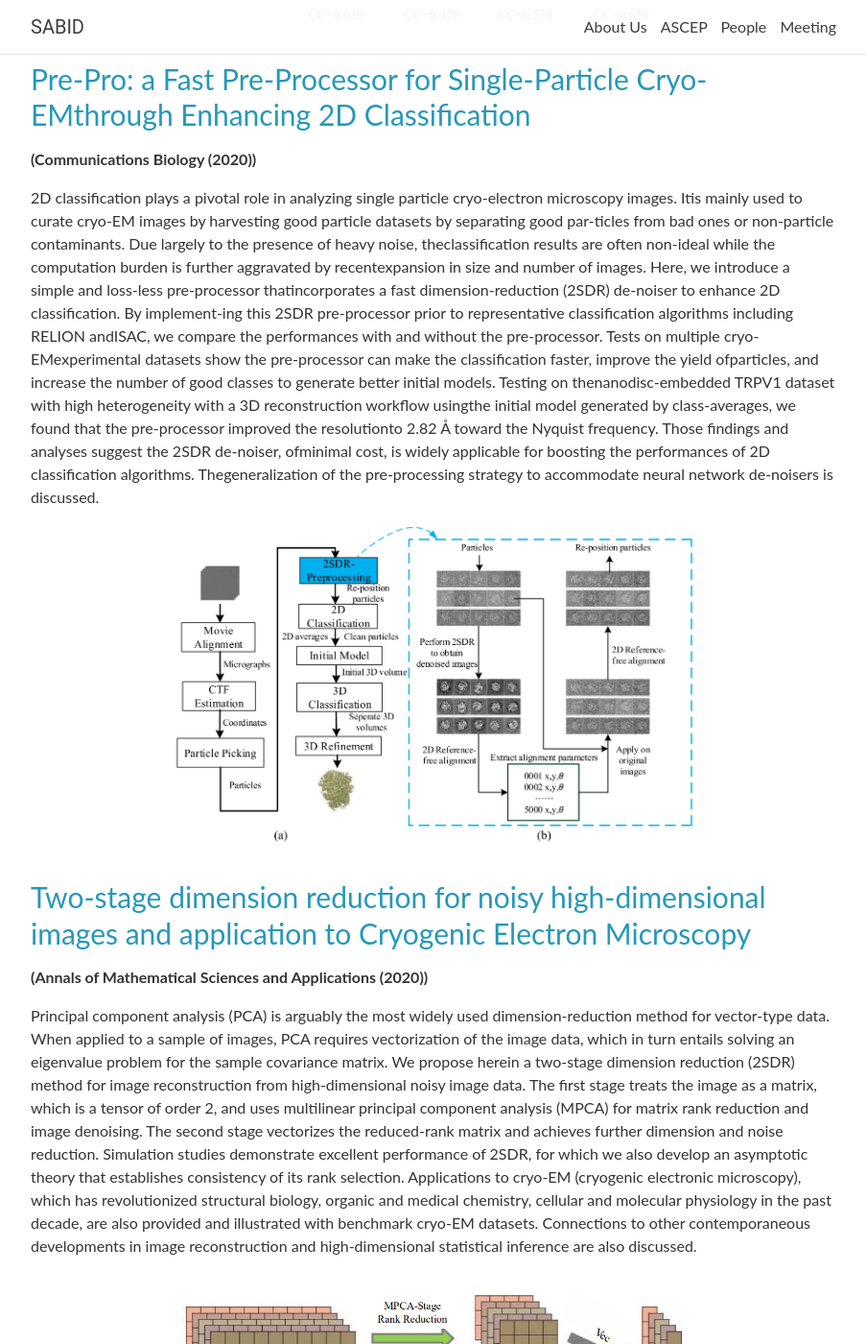
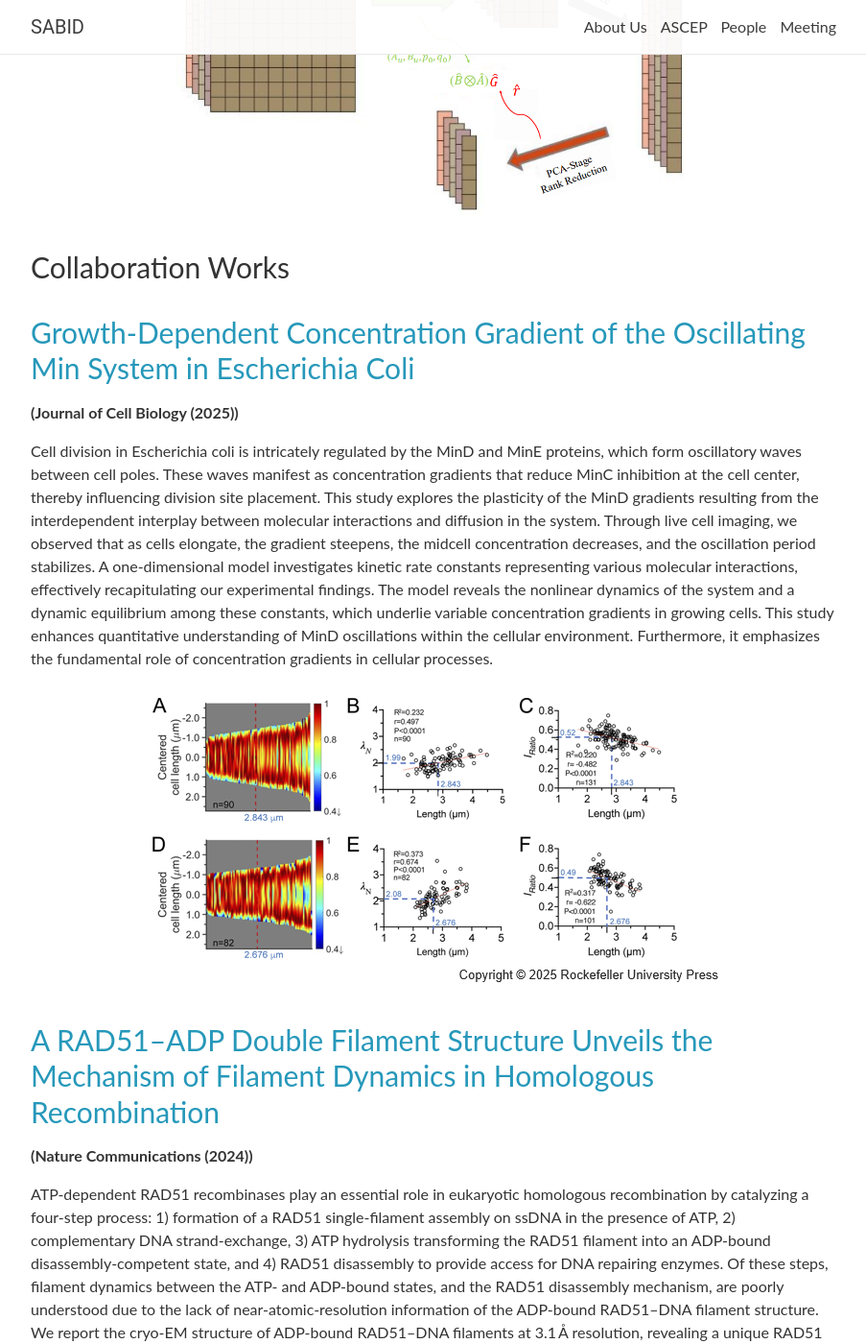
Before and after one commit to sabid-cryoem/sabid-cryoem.github.io, a Jekyll site: the page built from _pages/about.md, in a window 1280 px wide and 1400 px high, scrolled down 7789 px. Shown: the whole window at 96% size, without its empty margins (188-1091 px from the left). Built offline with Jekyll 4.4.1, drawn with Linux system fonts in a browser that asks for light colours; nearby versions of some CDN libraries; comment, search, counter and statistics services are not loaded; some of the changed text lies outside the part shown.

Commit message:
Add files via upload

```diff
--- a/_pages/about.md
+++ b/_pages/about.md
@@ -46,20 +46,6 @@
 
 
 
-<h3>
-  <a href="https://rupress.org/jcb/article/224/2/e202406107/277131/Growth-dependent-concentration-gradient-of-the">
-    Growth-Dependent Concentration Gradient of the Oscillating Min System in Escherichia Coli
-  </a>
-</h3>
-<strong> (Journal of Cell Biology (2025)) </strong>
-<p>Cell division in Escherichia coli is intricately regulated by the MinD and MinE proteins, which form oscillatory waves between cell poles. These waves manifest as concentration gradients that reduce MinC inhibition at the cell center, thereby influencing division site placement. This study explores the plasticity of the MinD gradients resulting from the interdependent interplay between molecular interactions and diffusion in the system. Through live cell imaging, we observed that as cells elongate, the gradient steepens, the midcell concentration decreases, and the oscillation period stabilizes. A one-dimensional model investigates kinetic rate constants representing various molecular interactions, effectively recapitulating our experimental findings. The model reveals the nonlinear dynamics of the system and a dynamic equilibrium among these constants, which underlie variable concentration gradients in growing cells. This study enhances quantitative understanding of MinD oscillations within the cellular environment. Furthermore, it emphasizes the fundamental role of concentration gradients in cellular processes.</p>
-
-
-<div class="row">
-    <div class="col-sm mt-3 mt-md-0">
-        <img class="img-fluid rounded z-depth-1" src="{{ '/assets/img/coli.PNG' | relative_url }}" alt="" title="example image"/>
-    </div>
-</div>
 
 
 <h3>
@@ -78,24 +64,10 @@
 </div>
 
 
-<!--
-<h3>
-  <a href="https://www.nature.com/articles/s41467-023-40672-5">
-    A RAD51–ADP Double Filament Structure Unveils the Mechanism of Filament Dynamics in Homologous Recombination
-  </a>
-</h3>
-<strong> (Nature Communications (2024)) </strong>
-<p>ATP-dependent RAD51 recombinases play an essential role in eukaryotic homologous recombination by catalyzing a four-step process: 1) formation of a RAD51 single-filament assembly on ssDNA in the presence of ATP, 2) complementary DNA strand-exchange, 3) ATP hydrolysis transforming the RAD51 filament into an ADP-bound disassembly-competent state, and 4) RAD51 disassembly to provide access for DNA repairing enzymes. Of these steps, filament dynamics between the ATP- and ADP-bound states, and the RAD51 disassembly mechanism, are poorly understood due to the lack of near-atomic-resolution information of the ADP-bound RAD51–DNA filament structure. We report the cryo-EM structure of ADP-bound RAD51–DNA filaments at 3.1 Å resolution, revealing a unique RAD51 double-filament that wraps around ssDNA. Structural analysis, supported by ATP-chase and time-resolved cryo-EM experiments, reveals a collapsing mechanism involving two four-protomer movements along ssDNA for mechanical transition between RAD51 single- and double-filament without RAD51 dissociation. This mechanism enables elastic change of RAD51 filament length during structural transitions between ATP- and ADP-states.</p>
 
 
-<div class="row">
-    <div class="col-sm mt-3 mt-md-0">
-        <img class="img-fluid rounded z-depth-1" src="{{ '/assets/img/ATP.PNG' | relative_url }}" alt="" title="example image" style="width:520px; height:auto;"/>
-    </div>
-</div>
--->
 
-
+<!--
 
 <h3>
   <a href="https://www3.stat.sinica.edu.tw/statistica/J33N21/J33N2129/J33N2129.html">
@@ -113,7 +85,7 @@
     <div class="col-sm mt-3 mt-md-0">
         <img class="img-fluid rounded z-depth-1" src="{{ '/assets/img/SS2023.PNG' | relative_url }}" alt="" title="example image"/>
     </div>
-</div>
+</div>  -->
 
 
 
@@ -268,14 +240,47 @@
  </p>
 -->
 
+<h3> Collaboration Works </h3>
+
+<h3>
+  <a href="https://rupress.org/jcb/article/224/2/e202406107/277131/Growth-dependent-concentration-gradient-of-the">
+    Growth-Dependent Concentration Gradient of the Oscillating Min System in Escherichia Coli
+  </a>
+</h3>
+<strong> (Journal of Cell Biology (2025)) </strong>
+<p>Cell division in Escherichia coli is intricately regulated by the MinD and MinE proteins, which form oscillatory waves between cell poles. These waves manifest as concentration gradients that reduce MinC inhibition at the cell center, thereby influencing division site placement. This study explores the plasticity of the MinD gradients resulting from the interdependent interplay between molecular interactions and diffusion in the system. Through live cell imaging, we observed that as cells elongate, the gradient steepens, the midcell concentration decreases, and the oscillation period stabilizes. A one-dimensional model investigates kinetic rate constants representing various molecular interactions, effectively recapitulating our experimental findings. The model reveals the nonlinear dynamics of the system and a dynamic equilibrium among these constants, which underlie variable concentration gradients in growing cells. This study enhances quantitative understanding of MinD oscillations within the cellular environment. Furthermore, it emphasizes the fundamental role of concentration gradients in cellular processes.</p>
+
+
+<div class="row">
+    <div class="col-sm mt-3 mt-md-0">
+        <img class="img-fluid rounded z-depth-1" src="{{ '/assets/img/coli.PNG' | relative_url }}" alt="" title="example image"/>
+    </div>
+</div>
+
+
+<h3>
+  <a href="https://www.nature.com/articles/s41467-023-40672-5">
+    A RAD51–ADP Double Filament Structure Unveils the Mechanism of Filament Dynamics in Homologous Recombination
+  </a>
+</h3>
+<strong> (Nature Communications (2024)) </strong>
+<p>ATP-dependent RAD51 recombinases play an essential role in eukaryotic homologous recombination by catalyzing a four-step process: 1) formation of a RAD51 single-filament assembly on ssDNA in the presence of ATP, 2) complementary DNA strand-exchange, 3) ATP hydrolysis transforming the RAD51 filament into an ADP-bound disassembly-competent state, and 4) RAD51 disassembly to provide access for DNA repairing enzymes. Of these steps, filament dynamics between the ATP- and ADP-bound states, and the RAD51 disassembly mechanism, are poorly understood due to the lack of near-atomic-resolution information of the ADP-bound RAD51–DNA filament structure. We report the cryo-EM structure of ADP-bound RAD51–DNA filaments at 3.1 Å resolution, revealing a unique RAD51 double-filament that wraps around ssDNA. Structural analysis, supported by ATP-chase and time-resolved cryo-EM experiments, reveals a collapsing mechanism involving two four-protomer movements along ssDNA for mechanical transition between RAD51 single- and double-filament without RAD51 dissociation. This mechanism enables elastic change of RAD51 filament length during structural transitions between ATP- and ADP-states.</p>
+
+
+<div class="row">
+    <div class="col-sm mt-3 mt-md-0">
+        <img class="img-fluid rounded z-depth-1" src="{{ '/assets/img/ATP.PNG' | relative_url }}" alt="" title="example image" style="width:520px; height:auto;"/>
+    </div>
+</div>
+
 
 <h3> More Publications </h3>
 
- ▪  <a href="https://www.nature.com/articles/s41467-023-40672-5">
+<!-- ▪  <a href="https://www.nature.com/articles/s41467-023-40672-5">
     A RAD51–ADP Double Filament Structure Unveils the Mechanism of Filament Dynamics in Homologous Recombination
   </a>
 <strong> (Nature Communications (2024)) </strong>
-<br/>
+<br/>  -->
  ▪  <a href="https://www.sciencedirect.com/science/article/pii/S1046202318303013?via%3Dihub">
   Deriving a Sub-Nanomolar Affinity Peptide From TAP to Enable smFRET Analysis of RNA Polymerase II Complexes
   </a>  <strong>(Methods (2019))</strong>
```
Also changed, not shown: _pages/people.md (+5 -5 lines).
